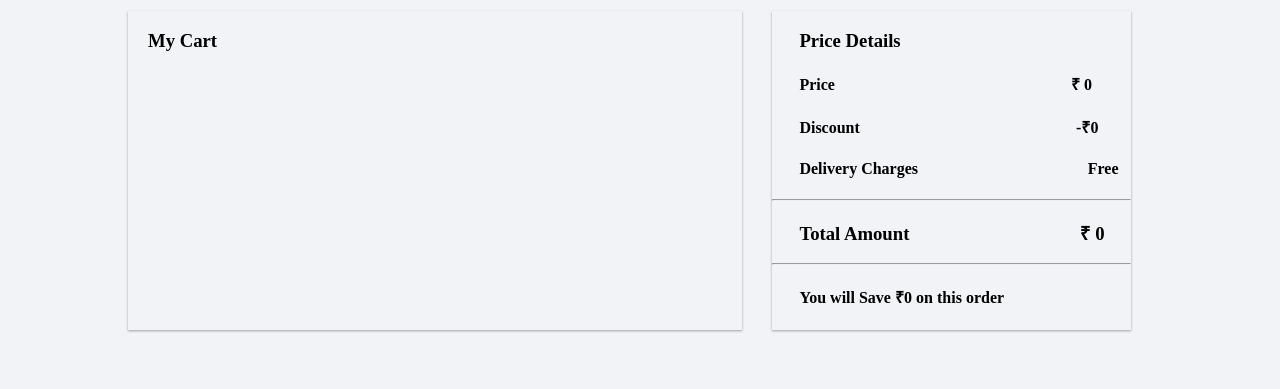
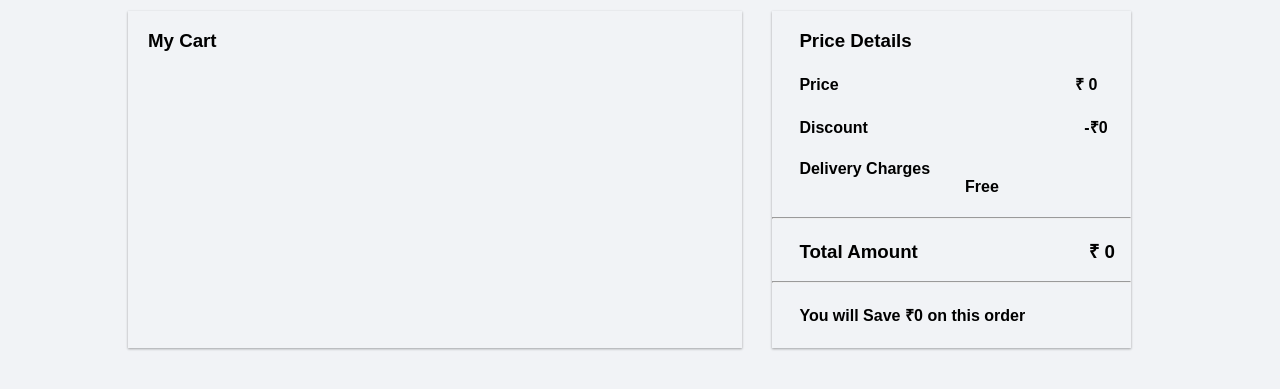
Before and after one commit to vikasg57/flipkart-clone, a plain HTML site: page kart.html in a window 1280 px wide. Shown: the part 89-478 px from the top of the page. Drawn offline with Linux system fonts and the light colour scheme.

Commit message:
font fixed

```diff
--- a/styles/header.css
+++ b/styles/header.css
@@ -1,5 +1,8 @@
 body{
     margin: 0px;
+    font-family:Arial,
+    Helvetica,
+    sans-serif;
 }
 
 #header {
--- a/styles/home.css
+++ b/styles/home.css
@@ -1,5 +1,6 @@
 body{
   margin: 0px;
+  font-family:Arial, Helvetica, sans-serif;
   background-color: #f1f3f6;
 }
 
--- a/styles/kart.css
+++ b/styles/kart.css
@@ -1,3 +1,9 @@
+body{
+    font-family:Arial,
+    Helvetica,
+    sans-serif;
+}
+
 #container{
     display: flex;
     width: 80%;
--- a/styles/product1.css
+++ b/styles/product1.css
@@ -1,5 +1,8 @@
 body{
         background-color: #f1f3f6;
+        font-family:Arial,
+        Helvetica,
+        sans-serif;
     }
 
 
--- a/styles/productlist.css
+++ b/styles/productlist.css
@@ -1,6 +1,9 @@
 
     body{
           background-color: #f1f3f6;
+          font-family:Arial,
+          Helvetica,
+          sans-serif;
     }
     #imagediv>img {
         width: 100%;
```
Also changed, not shown: camera.html (+3 -0 lines).
